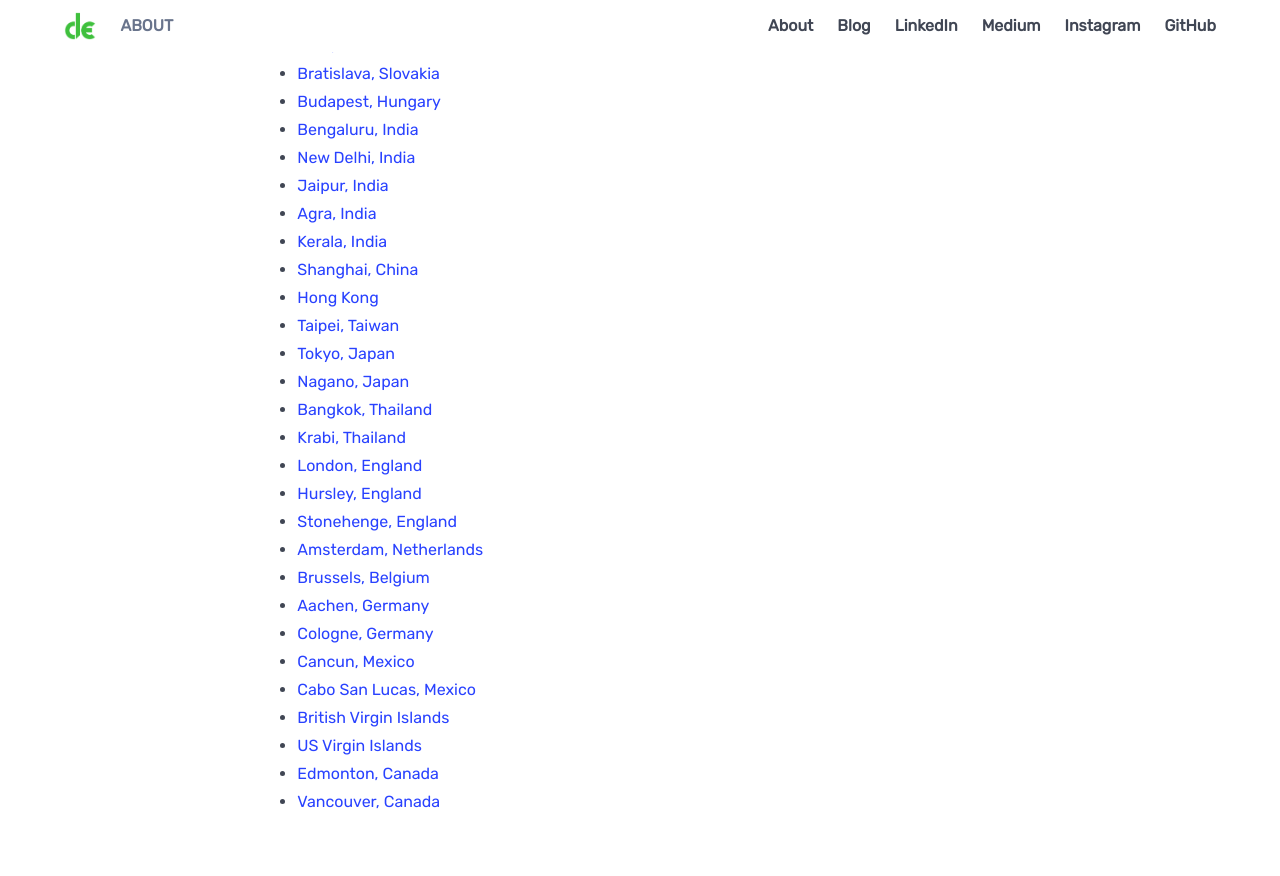
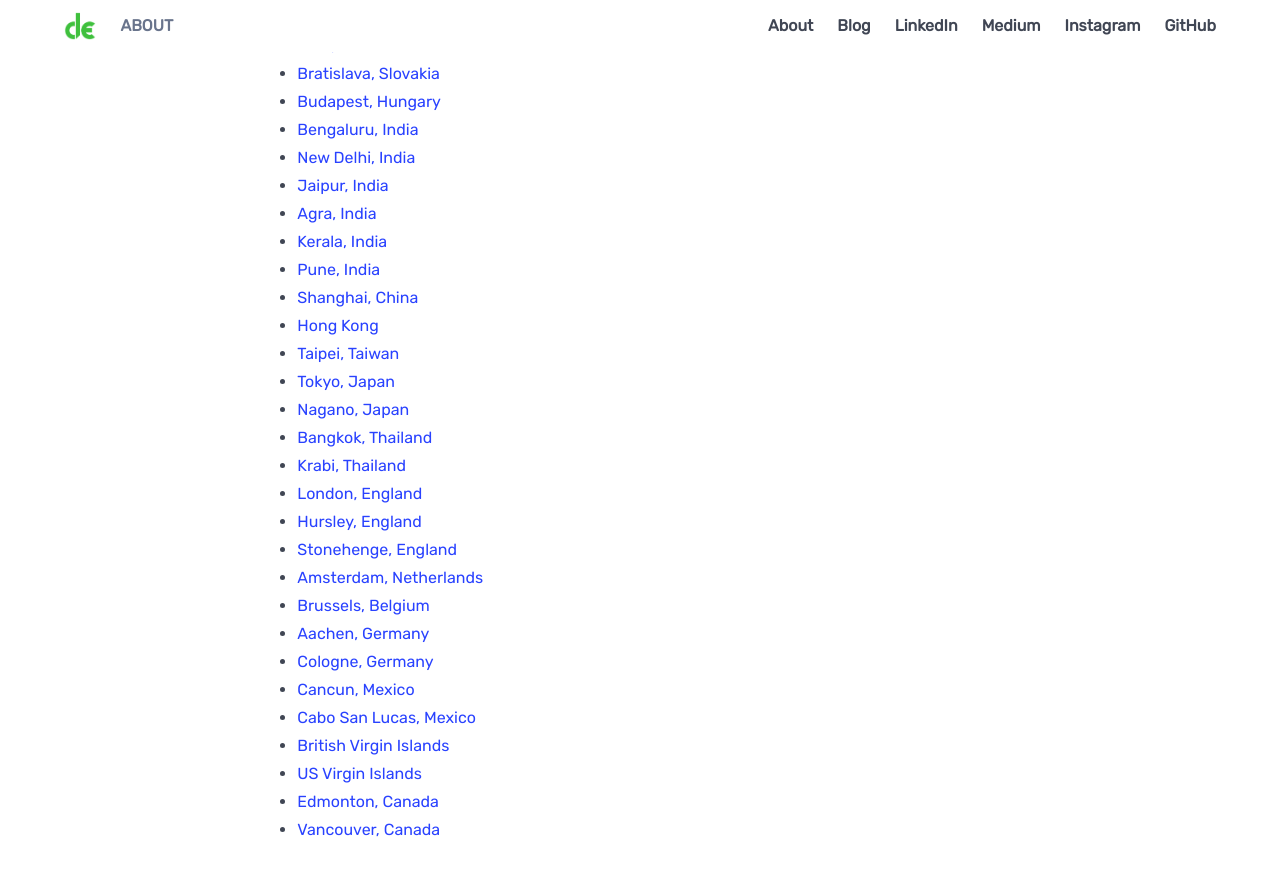
Before and after one commit to davidledwards/davidledwards.github.io, a Jekyll site: the page built from about/index.html, in a window 1280 px wide and 900 px high, scrolled down 4902 px. Shown: the top 876 px of the window. Built offline with Jekyll 4.4.1, drawn with Linux system fonts in a browser that asks for light colours.

Commit message:
update travel locations

```diff
--- a/about/index.html
+++ b/about/index.html
@@ -225,6 +225,7 @@ title: About
         <li><a href="https://goo.gl/maps/SVbPW3H5ETS2">Jaipur, India</a></li>
         <li><a href="https://goo.gl/maps/zHhfKagUWTT2">Agra, India</a></li>
         <li><a href="https://goo.gl/maps/aU4Y6RGB2Kk">Kerala, India</a></li>
+        <li><a href="https://maps.app.goo.gl/4eKu9eonf71ZoS9X6">Pune, India</a></li>
         <li><a href="https://goo.gl/maps/uB3z7RAiGdz">Shanghai, China</a></li>
         <li><a href="https://goo.gl/maps/kiQ8AdE5CJ12">Hong Kong</a></li>
         <li><a href="https://goo.gl/maps/QrHBBKxSsrz">Taipei, Taiwan</a></li>
```
